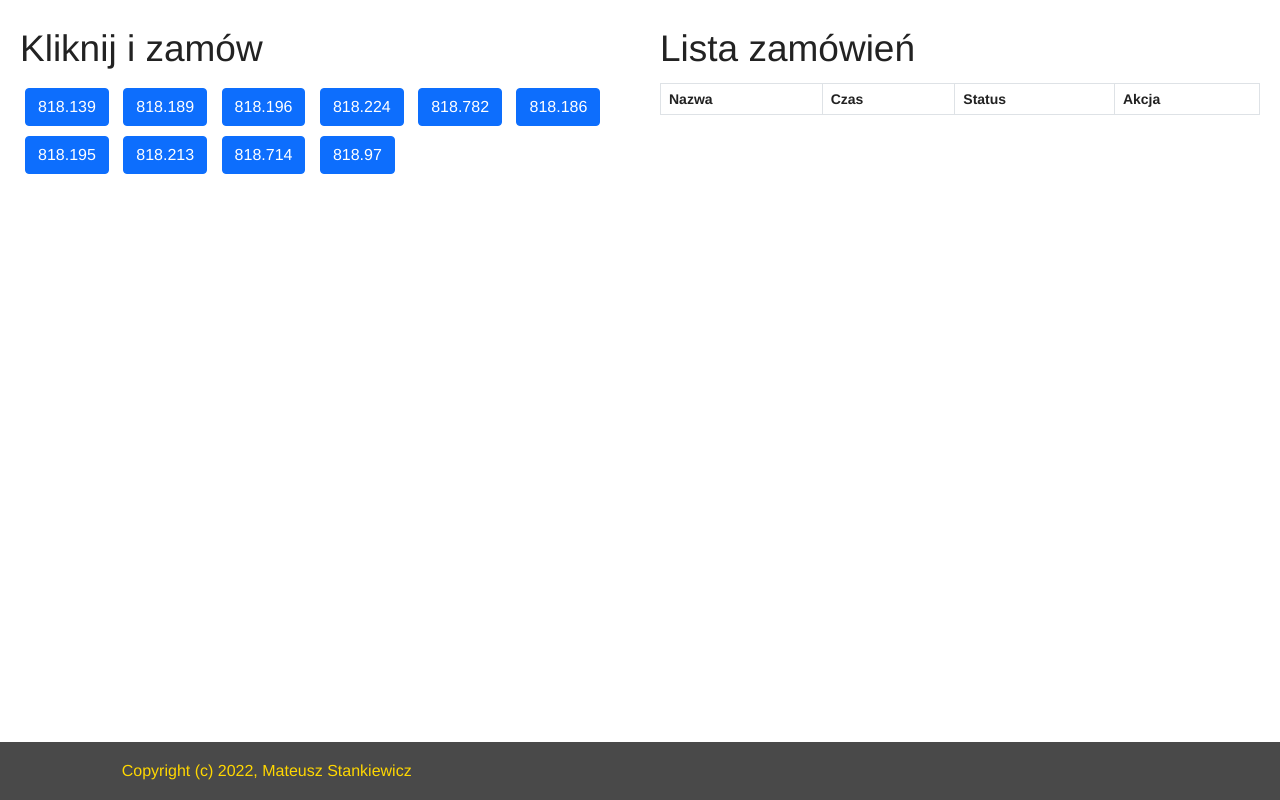
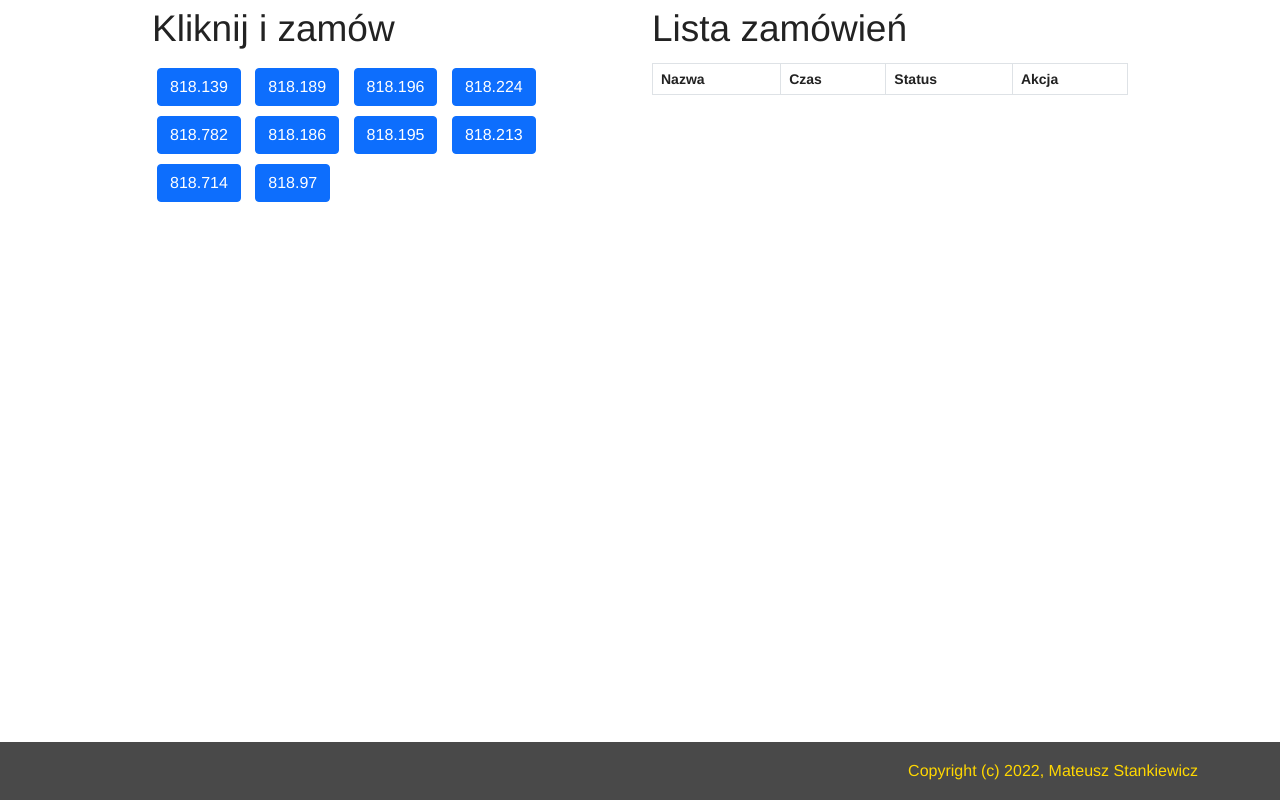
Before and after one commit to matthewstanki/order_app_php, a PHP site: page /index.php in a window 1280 px wide. Run offline with PHP 8.4, Linux system fonts and the light colour scheme; data comes from the database, SQL or seed files in the repository; lists and menus that the app fills with data are empty.

Commit message:
little fixes in grid and footer

```diff
--- a/index.php
+++ b/index.php
@@ -2,13 +2,10 @@
 session_start();
 $connect = mysqli_connect("localhost", "root", "", "order_app");
 
-if(isset($_POST["add_to_cart"]))
-{
-	if(isset($_SESSION["shopping_cart"]))
-	{
+if (isset($_POST["add_to_cart"])) {
+	if (isset($_SESSION["shopping_cart"])) {
 		$item_array_id = array_column($_SESSION["shopping_cart"], "item_id");
-		if(!in_array($_GET["id"], $item_array_id))
-		{
+		if (!in_array($_GET["id"], $item_array_id)) {
 			$count = count($_SESSION["shopping_cart"]);
 			$item_array = array(
 				'item_id'			=>	$_GET["id"],
@@ -17,11 +14,9 @@ if(isset($_POST["add_to_cart"]))
 				'item_status'		=>	$_POST["status"]
 			);
 			$_SESSION["shopping_cart"][$count] = $item_array;
-			file_put_contents('orders.txt', implode(' | ', $item_array)."\r\n", FILE_APPEND | LOCK_EX);
+			file_put_contents('orders.txt', implode(' | ', $item_array) . "\r\n", FILE_APPEND | LOCK_EX);
 		}
-	}
-	else
-	{
+	} else {
 		$item_array = array(
 			'item_id'			=>	$_GET["id"],
 			'item_name'			=>	$_POST["hidden_name"],
@@ -31,14 +26,10 @@ if(isset($_POST["add_to_cart"]))
 		$_SESSION["shopping_cart"][0] = $item_array;
 	}
 }
-if(isset($_GET["action"]))
-{
-	if($_GET["action"] == "delete")
-	{
-		foreach($_SESSION["shopping_cart"] as $keys => $values)
-		{
-			if($values["item_id"] == $_GET["id"])
-			{
+if (isset($_GET["action"])) {
+	if ($_GET["action"] == "delete") {
+		foreach ($_SESSION["shopping_cart"] as $keys => $values) {
+			if ($values["item_id"] == $_GET["id"]) {
 				unset($_SESSION["shopping_cart"][$keys]);
 			}
 		}
@@ -47,6 +38,7 @@ if(isset($_GET["action"]))
 ?>
 <!DOCTYPE html>
 <html lang="en">
+
 <head>
 	<meta charset="UTF-8">
 	<meta http-equiv="X-UA-Compatible" content="IE=edge">
@@ -55,17 +47,17 @@ if(isset($_GET["action"]))
 	<link href="https://cdn.jsdelivr.net/npm/bootstrap@5.1.3/dist/css/bootstrap.min.css" rel="stylesheet" integrity="sha384-1BmE4kWBq78iYhFldvKuhfTAU6auU8tT94WrHftjDbrCEXSU1oBoqyl2QvZ6jIW3" crossorigin="anonymous">
 	<link href="/styles/all.css" rel="stylesheet" type="text/css" />
 </head>
+
 <body>
-		<div class="main-container" style="height: 100%; display: flex;">
-		<div class="left-container" style="flex: 1 1 0; margin: 20px;">
+	<div class="container">
+		<div class="row">
+			<div class="col">
 				<h2>Kliknij i zamów</h2>
 				<?php
 				$query = "SELECT * FROM products ORDER BY id ASC";
 				$result = mysqli_query($connect, $query);
-				if(mysqli_num_rows($result) > 0)
-				{
-					while($row = mysqli_fetch_array($result))
-					{
+				if (mysqli_num_rows($result) > 0) {
+					while ($row = mysqli_fetch_array($result)) {
 				?>
 						<div class="btn-group mr-2">
 							<form method="post" action="index.php?action=add&id=<?php echo $row["id"]; ?>">
@@ -82,7 +74,7 @@ if(isset($_GET["action"]))
 				}
 				?>
 			</div>
-        <div class="right-container" style="flex: 1 1 0; margin: 20px;">
+			<div class="col">
 				<h2>Lista zamówień</h2>
 				<div class="table-responsive">
 					<table class="table table-bordered">
@@ -93,17 +85,15 @@ if(isset($_GET["action"]))
 							<th>Akcja</th>
 						</tr>
 						<?php
-					if(!empty($_SESSION["shopping_cart"]))
-					{
+						if (!empty($_SESSION["shopping_cart"])) {
 							$total = 0;
-						foreach($_SESSION["shopping_cart"] as $keys => $values)
-						{
+							foreach ($_SESSION["shopping_cart"] as $keys => $values) {
 						?>
 								<tr>
 									<td><?php echo $values["item_name"]; ?></td>
 									<td><?php echo $values["item_time"]; ?></td>
 									<td><?php echo $values["item_status"]; ?></td>
-						<td><a href="index.php?action=delete&id=<?php echo $values["item_id"]; ?>"><button type="button" class="btn btn-secondary btn-square-sm">X</button></a></td>
+									<td><a href="index.php?action=delete&id=<?php echo $values["item_id"]; ?>" class="btn btn-secondary btn-square-sm">X</a></td>
 								</tr>
 							<?php
 							}
@@ -116,16 +106,18 @@ if(isset($_GET["action"]))
 			</div>
 		</div>
 	</div>
+	</div>
 	<br />
-	<footer>
-          <div class="large-4 columns">
-            <a target="_blank" href="https://matthewstanki.github.io/"><p class="text-right">Copyright (c) 2022, Mateusz Stankiewicz</p></a>
+	<footer class="footer">
+		<div class="container">
+			<span>
+				<a target="_blank" href="https://matthewstanki.github.io/">
+					<p class="text-right">Copyright (c) 2022, Mateusz Stankiewicz</p>
+				</a>
+			</span>
 		</div>
-        </div>
-      </div>
-    </div>
+	</footer>
 	<!-- JavaScripts -->
 	<script src="https://cdn.jsdelivr.net/npm/bootstrap@5.1.3/dist/js/bootstrap.bundle.min.js" integrity="sha384-ka7Sk0Gln4gmtz2MlQnikT1wXgYsOg+OMhuP+IlRH9sENBO0LRn5q+8nbTov4+1p" crossorigin="anonymous"></script>
 </body>
-  </footer>
 </html>
```
Also changed, not shown: orders.txt (+10 -0 lines). Lines whose indentation alone changed are shown as unchanged.
